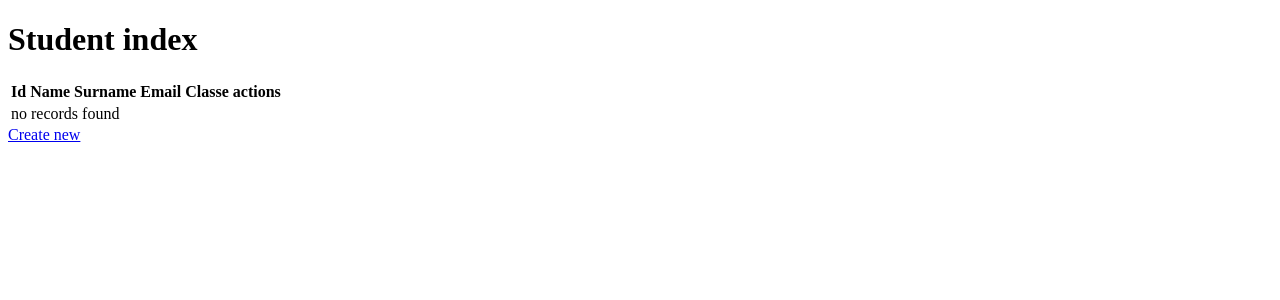
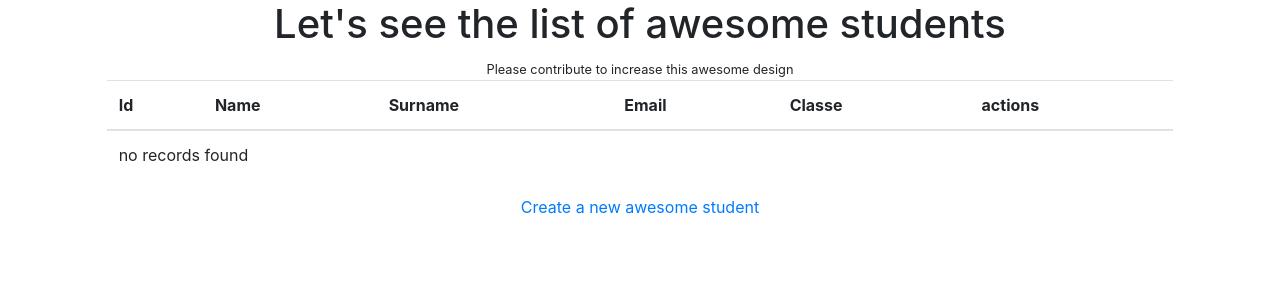
Before and after one commit to Quentinchampenois/classroom, a Symfony app: template templates/student/index.html.twig in a window 1280 px wide. Shown: the top 300 px of the page. Run offline with Twig, Linux system fonts and the light colour scheme; the template is opened without the code that fills it, so the values that code supplies are empty; some libraries are stand-ins or nearby versions.

Commit message:
enhance awesome design for students

```diff
--- a/templates/base.html.twig
+++ b/templates/base.html.twig
@@ -3,7 +3,9 @@
     <head>
         <meta charset="UTF-8">
         <title>{% block title %}{% trans %}app.global.title{% endtrans %}{% endblock %}</title>
-        {% block stylesheets %}{% endblock %}
+        {% block stylesheets %}
+            {% include "/head.html.twig" %}
+        {% endblock %}
     </head>
     <body>
         {% block body %}{% endblock %}
--- a/templates/main/index.html.twig
+++ b/templates/main/index.html.twig
@@ -2,7 +2,6 @@
 
 {% block stylesheets %}
     {{ parent() }}
-    {% include "/main/head.html.twig" %}
 {% endblock %}
 {% block body %}
     <main class="container-fluid">
--- a/templates/student/_form.html.twig
+++ b/templates/student/_form.html.twig
@@ -1,4 +1,4 @@
 {{ form_start(form) }}
     {{ form_widget(form) }}
-    <button class="btn">{{ button_label|default('Save') }}</button>
+    <button class="btn btn-outline-info">{{ button_label|default('Save') }}</button>
 {{ form_end(form) }}
--- a/templates/student/index.html.twig
+++ b/templates/student/index.html.twig
@@ -3,9 +3,16 @@
 {% block title %}Student index{% endblock %}
 
 {% block body %}
-    <h1>Student index</h1>
+    <main class="container-fluid">
+        <div class="row">
+            <div class="col-12 text-center">
+                <h1>{% trans %}app.features.student.index.title{% endtrans %}</h1>
+                <small>{% trans %}app.features.student.index.subtitle{% endtrans %}</small>
+            </div>
+        </div>
 
-    <table class="table">
+        <div class="row">
+            <table class="table col-10 offset-1">
                 <thead>
                 <tr>
                     <th>Id</th>
@@ -36,6 +43,10 @@
                 {% endfor %}
                 </tbody>
             </table>
+        </div>
 
-    <a href="{{ path('student_new') }}">Create new</a>
+        <div class="col-12 text-center">
+            <a href="{{ path('student_new') }}">{% trans %}app.features.student.index.actions.create{% endtrans %}</a>
+        </div>
+    </main>
 {% endblock %}
--- a/translations/messages.en.yaml
+++ b/translations/messages.en.yaml
@@ -13,6 +13,14 @@ app:
       description: Lorem ipsum dolor sit amet consectetur adipiscing, elit eros sollicitudin sociis pretium, feugiat habitasse.
       legend: Access Student manager
       title: Students
+      new:
+        title: Let's create an awesome student
+        subtitle: Please contribute to increase this awesome design
+      index:
+        actions:
+          create: Create a new awesome student
+        title: Let's see the list of awesome students
+        subtitle: Please contribute to increase this awesome design
   global:
     title: Awesome classroom manager
     subtitle: You will not find better...
```
Also changed, not shown: templates/student/new.html.twig (+16 -5 lines), templates/head.html.twig (renamed from templates/main/head.html.twig). Lines whose indentation alone changed are shown as unchanged.
